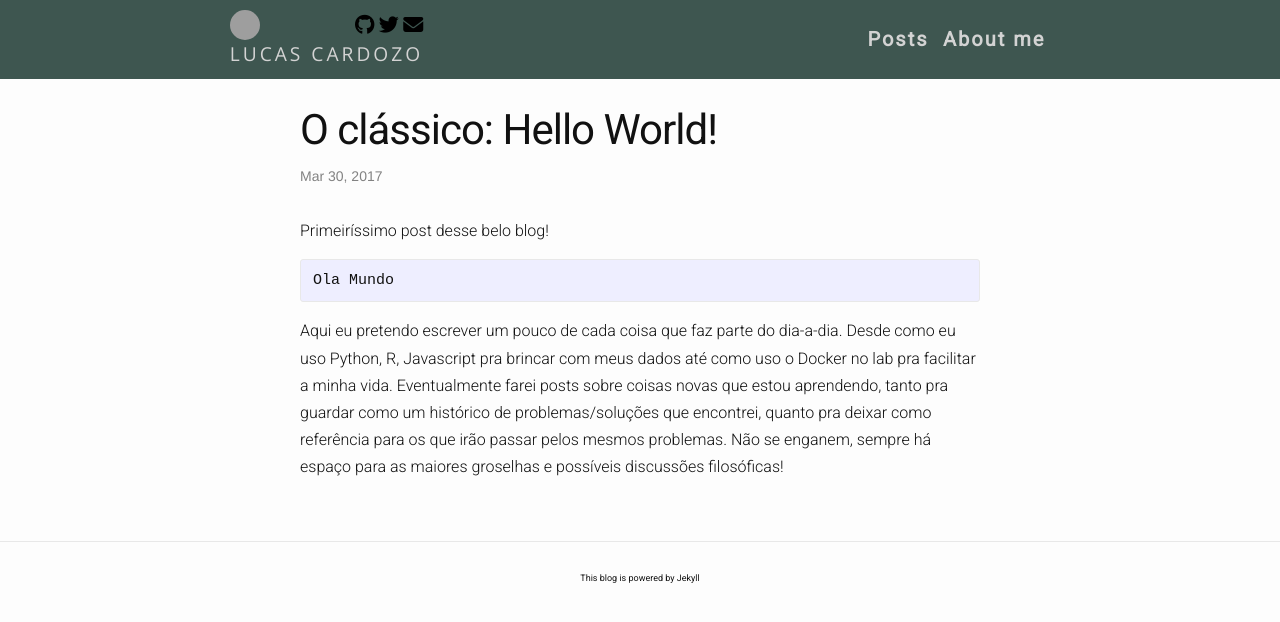
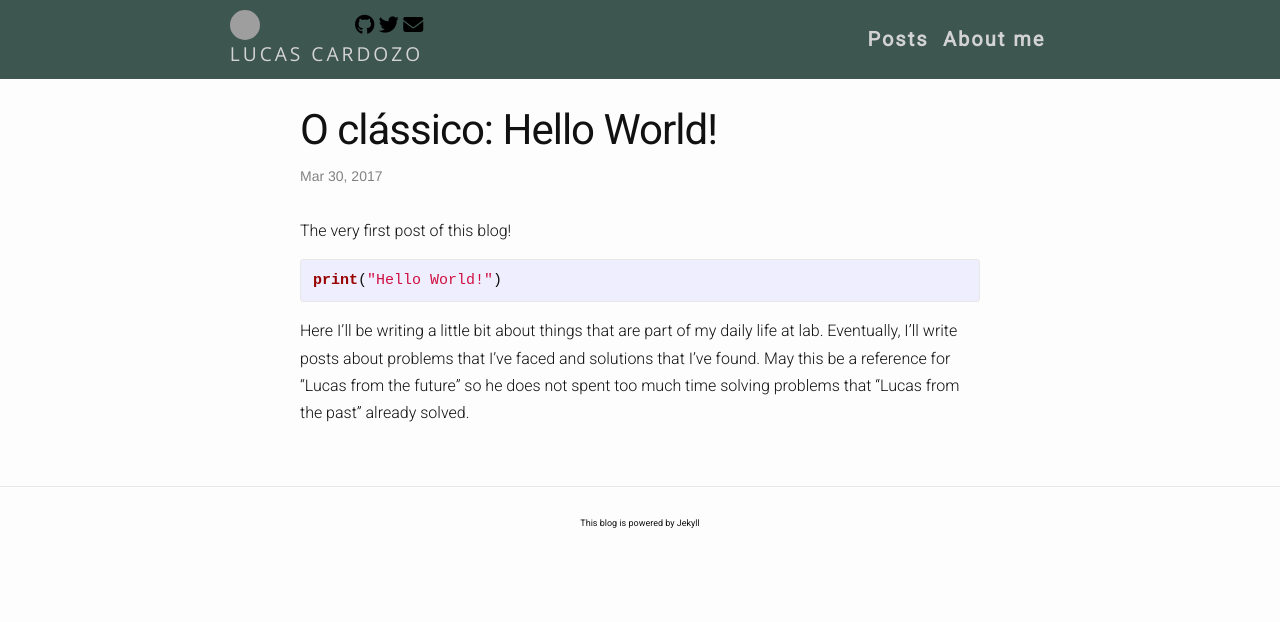
Before and after one commit to lecardozo/lecardozo.github.io, a Jekyll site: the page built from _posts/2017-03-30-hello-world.markdown, in a window 1280 px wide. Shown: the top 622 px of the page. Built offline with Jekyll 4.4.1, drawn with Linux system fonts in a browser that asks for light colours; nearby versions of some CDN libraries; grey boxes are pictures that could not be loaded.

Commit message:
posts in english

```diff
--- a/_posts/2017-03-30-hello-world.markdown
+++ b/_posts/2017-03-30-hello-world.markdown
@@ -4,10 +4,13 @@ title:  "O clássico: Hello World!"
 date:   2017-03-30 00:26:00
 ---
 
-Primeiríssimo post desse belo blog!
+The very first post of this blog!
 
 {% highlight python %}
-Ola Mundo
+print("Hello World!")
 {% endhighlight %}
 
-Aqui eu pretendo escrever um pouco de cada coisa que faz parte do dia-a-dia. Desde como eu uso Python, R, Javascript pra brincar com meus dados até como uso o Docker no lab pra facilitar a minha vida. Eventualmente farei posts sobre coisas novas que estou aprendendo, tanto pra guardar como um histórico de problemas/soluções que encontrei, quanto pra deixar como referência para os que irão passar pelos mesmos problemas. Não se enganem, sempre há espaço para as maiores groselhas e possíveis discussões filosóficas!
+Here I'll be writing a little bit about things that are part of my daily life at lab.
+Eventually, I'll write posts about problems that I've faced and solutions that I've found.
+May this be a reference for "Lucas from the future" so he does not spent too much
+time solving problems that "Lucas from the past" already solved.
```
Also changed, not shown: _posts/2017-06-21-adaboost.markdown (deleted, +0 -81 lines).
